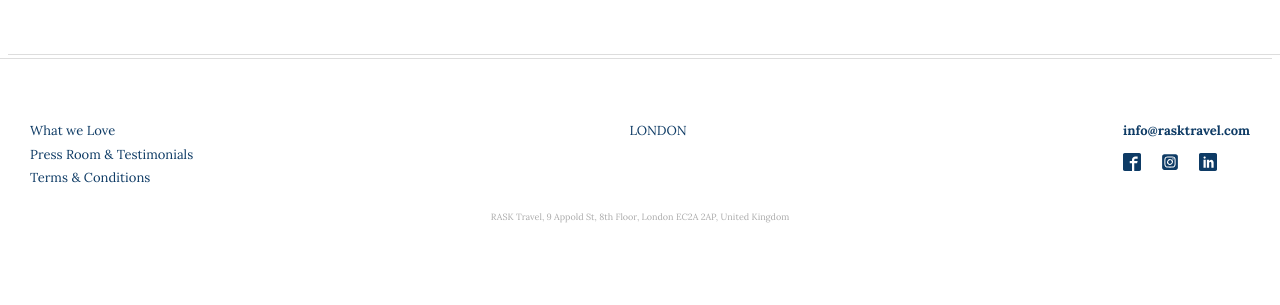
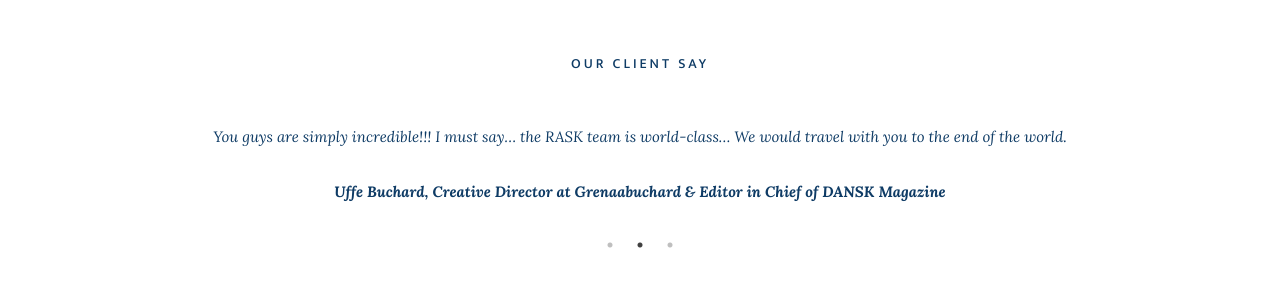
Before and after one commit to asqre/Rask-Travel, a React (Create React App) app: page / in a window 1280 px wide. Shown: the part 2490-2795 px from the top of the page. Before the commit the page ends 2763 px from the top, so only its background shows below. Built offline with nearby package versions, Linux system fonts and the light colour scheme.

Commit message:
fixed testimonials

```diff
--- /dev/null
+++ b/src/components/Testimonial.js
@@ -0,0 +1,19 @@
+import React from "react";
+
+const Testimonial = (props) => {
+  return (
+    <div className="mx-[10px] flex flex-col gap-[30px] pt-[50px]">
+      <h5>{props.feedback}</h5>
+
+      <h5
+        style={{
+          fontWeight: "bold",
+        }}
+      >
+        {props.profession}
+      </h5>
+    </div>
+  );
+};
+
+export default Testimonial;
--- a/src/data/index.js
+++ b/src/data/index.js
@@ -52,3 +52,18 @@
     description: `Continuing the team travels, Miriam has just returned from an extensive road trip around Europe, during which she stopped by at the <strong>One&amp;Only Portonovi in Montenegro.</strong>&nbsp; The rooms are spacious and have spectacular views over <strong>Boka Bay </strong>and the <strong>mountains</strong>. A really distinctive room feature is that the bathtub turns into a day bed overlooking these<strong> tranquil views</strong>.&nbsp; The property has stunning outdoor areas and a picture-perfect selection of pools.&nbsp; A huge highlight of this hotel is the <strong>Chenot Espace Spa</strong> that combines Chinese medicine and Western technology.&nbsp; Enjoy Contemporary Japanese Fusion at <strong>Tapasake</strong> and be sure to order the <strong>tuna ceviche</strong> and <strong>black cod miso!</strong>&nbsp; Get in touch with RASK to book your Balkan retreat now with access to special rates and benefits.`,
   },
 ];
+
+export const testimonialData = [
+  {
+    profession: `Eva Kruse, Ex-CEO of Global Fashion Agenda and Copenhagen Fashion Week`,
+    feedback: `You have done an incredible job as our travel partner. No matter the time of day and complexity of task, you came back with a solution straight away and solved any challenges we might have had. Our VIPs were beyond satisfied with the high level of service you provided.`,
+  },
+  {
+    profession: `Uffe Buchard, Creative Director at Grenaabuchard & Editor in Chief of DANSK Magazine`,
+    feedback: `You guys are simply incredible!!! I must say… the RASK team is world-class… We would travel with you to the end of the world.`,
+  },
+  {
+    profession: `Malene Birger, Founder and Creative Director of BIRGER1962`,
+    feedback: `RASK is quite simply the best travel agency I know of; smart, inspiring, modern and thorough. Impeccable attention to detail. There are not many people like them out there; the RASK team deserves a standing ovation.`,
+  },
+];
--- a/src/index.css
+++ b/src/index.css
@@ -59,4 +59,14 @@
     text-align: center;
     font-family: "Lora", "Arial", sans-serif;
   }
+
+  h5 {
+    user-select: none;
+    font-size: 15px;
+    font-style: italic;
+    line-height: 1.7;
+    font-weight: lighter;
+    text-align: center;
+    font-family: "Lora", "Arial", sans-serif;
+  }
 }
--- a/src/pages/Home.js
+++ b/src/pages/Home.js
@@ -2,11 +2,12 @@
 import Layout from "../layout/Layout";
 import { Link } from "react-router-dom";
 import LoveComponent from "../components/LoveComponent";
-import { loveData } from "../data";
+import { loveData, testimonialData } from "../data";
 import Slider from "react-slick";
 import "slick-carousel/slick/slick.css";
 import "slick-carousel/slick/slick-theme.css";
 import GiftOfTravel from "../components/GiftOfTravel";
+import Testimonial from "../components/Testimonial";
 
 const Home = () => {
   var settings = {
@@ -38,6 +39,20 @@
         },
       },
     ],
+  };
+
+  var settings2 = {
+    dots: true,
+    infinite: true,
+    speed: 500,
+    slidesToShow: 1,
+    slidesToScroll: 1,
+    autoplay: true,
+    autoplaySpeed: 3000,
+    pauseOnHover: false,
+    pauseOnFocus: false,
+    adaptiveHeight: false,
+    initialSlide: 0,
   };
 
   return (
@@ -86,6 +101,25 @@
       <div className="gift-of-travel px-[15px]">
         <GiftOfTravel />
       </div>
+
+      <div className="home-our-client px-[15px]">
+        <h2
+          style={{
+            textAlign: "center",
+            fontWeight: "500",
+          }}
+        >
+          Our Client Say
+        </h2>
+
+        <div className="w-full m-auto mb-[100px]">
+          <Slider {...settings2}>
+            {testimonialData.map((item, ind) => (
+              <Testimonial {...item} key={ind} />
+            ))}
+          </Slider>
+        </div>
+      </div>
     </Layout>
   );
 };
```
